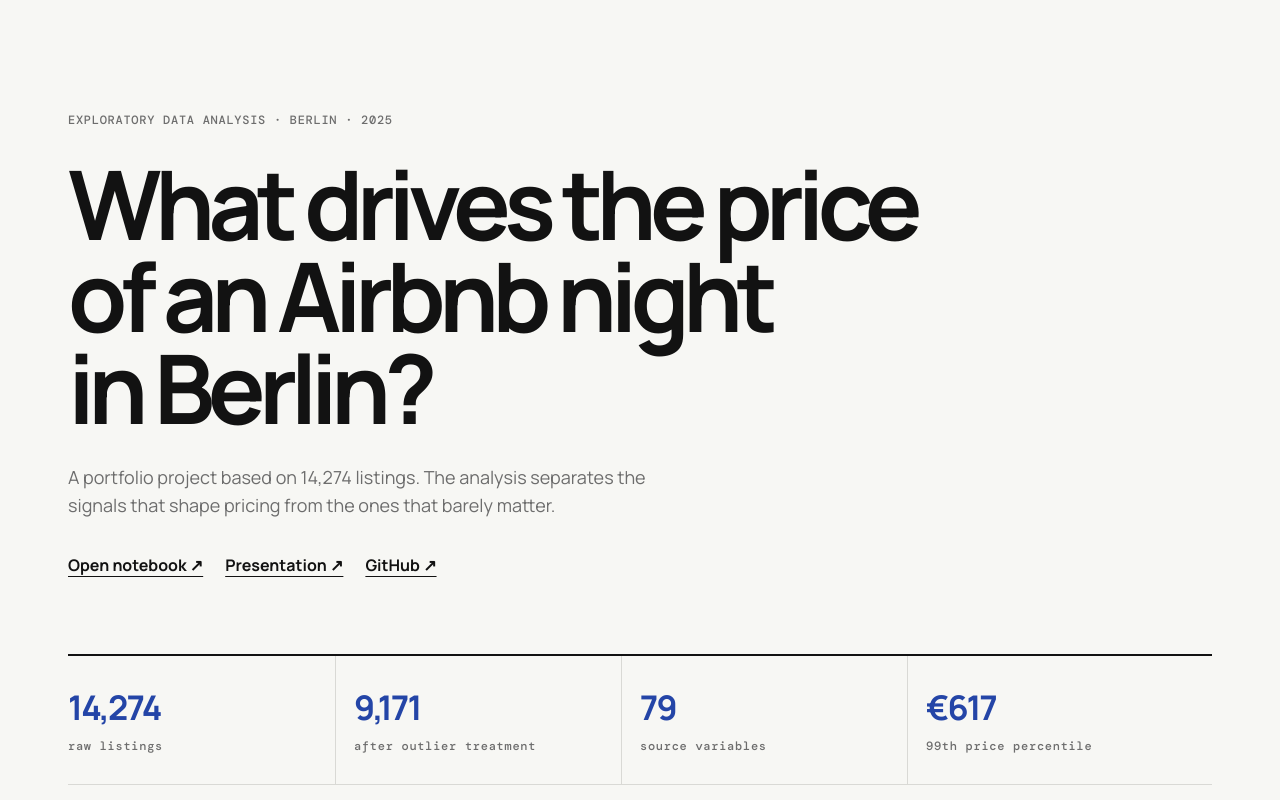
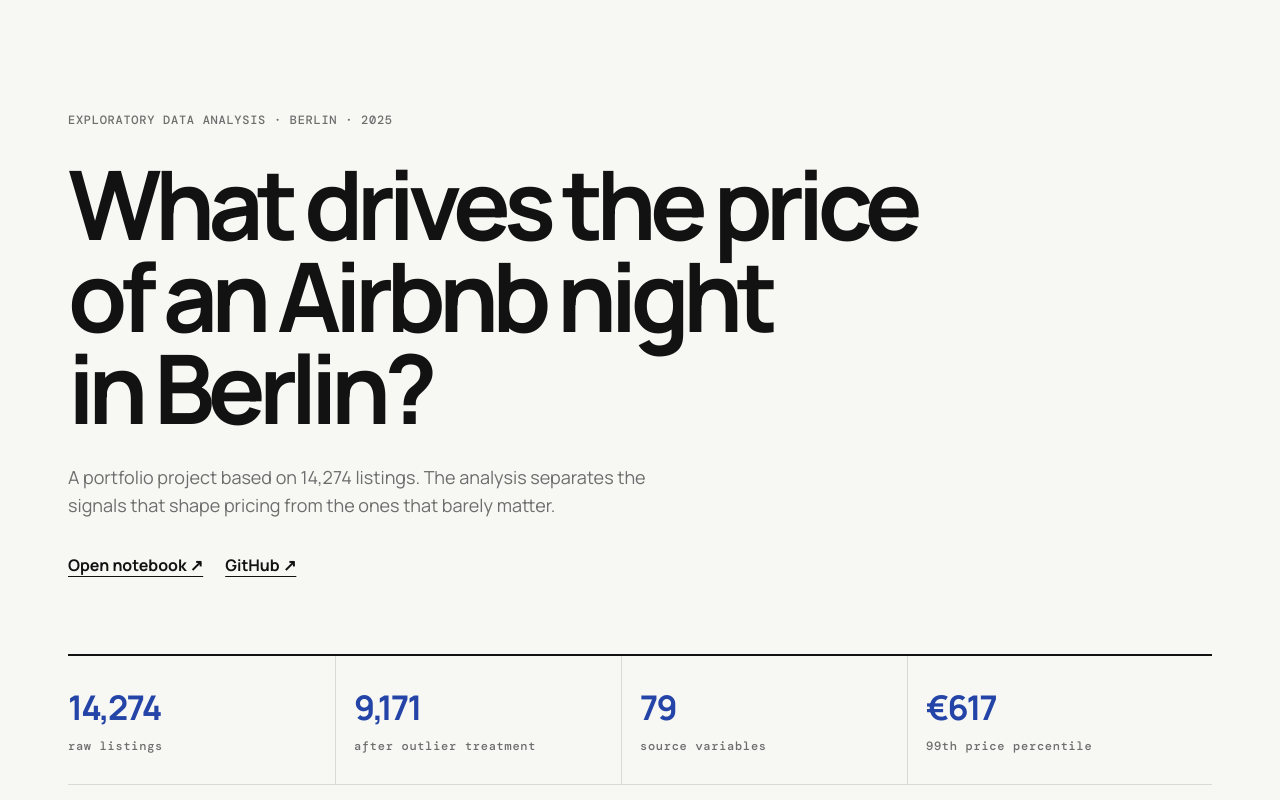
Before and after one commit to algntv/airbnb-berlin-price-drivers, a plain HTML site: page index.html in a window 1280 px wide. Shown: the top 800 px of the page. Drawn offline with nearby package versions, Linux system fonts and the light colour scheme.

Commit message:
Add files via upload

```diff
--- a/index.html
+++ b/index.html
@@ -15,7 +15,7 @@
       <div class="eyebrow">EXPLORATORY DATA ANALYSIS · BERLIN · 2025</div>
       <h1>What drives the price<br>of an Airbnb night<br>in Berlin?</h1>
       <p class="lead">A portfolio project based on 14,274 listings. The analysis separates the signals that shape pricing from the ones that barely matter.</p>
-      <div class="links"><a href="airbnb_berlin_eda.ipynb">Open notebook ↗</a><a href="airbnb_berlin_eda_presentation.pptx">Presentation ↗</a><a href="https://github.com/YOUR_GITHUB_USERNAME/airbnb-berlin-price-drivers">GitHub ↗</a></div>
+      <div class="links"><a href="airbnb_berlin_eda.ipynb">Open notebook ↗</a><a href="https://github.com/algntv/airbnb-berlin-price-drivers">GitHub ↗</a></div>
     </section>
 
     <section class="stats">
```
Also changed, not shown: 1 other file.
